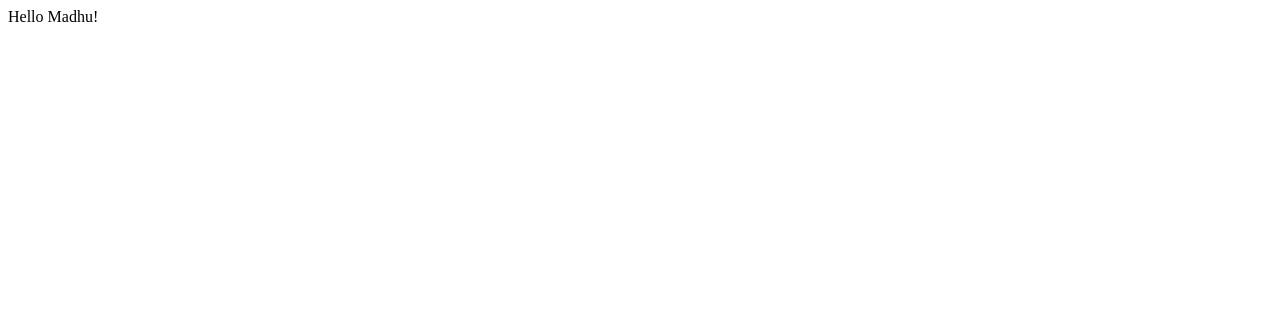
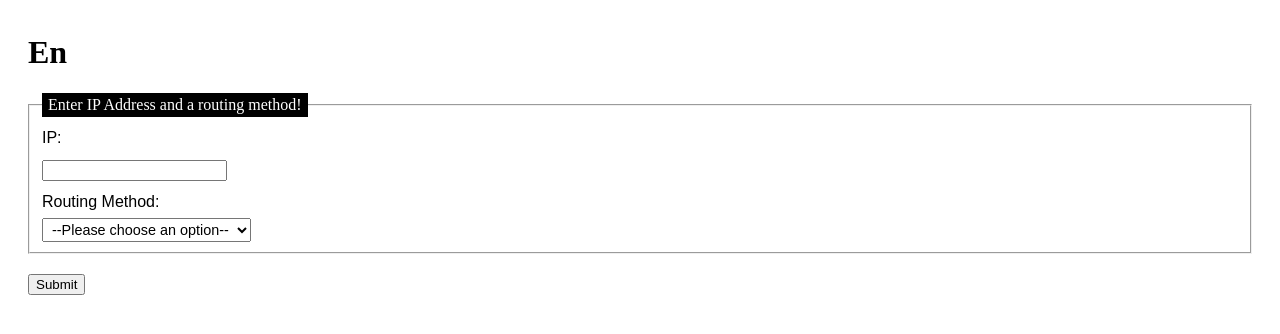
Before and after one commit to madhusriram/my-first-static-web-app, a React (Create React App) app: page / in a window 1280 px wide. Shown: the top 334 px of the page. Built offline with nearby package versions, Linux system fonts and the light colour scheme; the HTML template or start-up script is replaced by a standard one.

Commit message:
UI changes

```diff
--- a/src/App.js
+++ b/src/App.js
@@ -1,8 +1,25 @@
 import React from 'react';
 
 function App() {
-  const value = 'Madhu';
-  return <div>Hello {value}!</div>;
+  return (
+    <div className="wrapper">
+    <h1>En</h1>
+    <form>
+      <fieldset>
+        <legend> Enter IP Address and a routing method!</legend>
+        <label for="ip">IP:</label>
+        <input type="text" id="ip" name="ip" required></input>
+        <label for="routingmethod-select">Routing Method: </label>
+        <select name="routingMethod" id="routing-method">
+          <option value="">--Please choose an option--</option>
+          <option value="geo">Geo</option>
+          <option value="default">Default(Perf)</option>
+        </select>
+      </fieldset>
+      <button class="buttonclass" type="button">Submit</button>
+    </form>
+    </div>
+  )
 }
 
 export default App;
--- a/src/index.css
+++ b/src/index.css
@@ -0,0 +1,60 @@
+.wrapper {
+    padding: 5px 20px;
+}
+
+.wrapper fieldset {
+    margin: 20px 0;
+}
+
+legend {
+    background-color: #000;
+    color: #fff;
+    padding: 3px 6px;
+}
+
+input {
+    margin: 0.4rem;
+}
+
+.styled {
+    border: 0;
+    line-height: 2.5;
+    padding: 0 20px;
+    font-size: 1rem;
+    text-align: center;
+    color: #fff;
+    text-shadow: 1px 1px 1px #000;
+    border-radius: 10px;
+    background-color: rgba(220, 0, 0, 1);
+    background-image: linear-gradient(to top left, rgba(0, 0, 0, 0.2), rgba(0, 0, 0, 0.2) 30%, rgba(0, 0, 0, 0));
+    box-shadow: inset 2px 2px 3px rgba(255, 255, 255, 0.6), inset -2px -2px 3px rgba(0, 0, 0, 0.6);
+}
+
+.styled:hover {
+    background-color: rgba(255, 0, 0, 1);
+}
+
+.styled:active {
+    box-shadow: inset -2px -2px 3px rgba(255, 255, 255, 0.6), inset 2px 2px 3px rgba(0, 0, 0, 0.6);
+}
+
+label {
+    display: block;
+    font: 1rem 'Fira Sans', sans-serif;
+}
+
+input,
+label {
+    margin: 0.4rem 0;
+}
+
+label {
+    font-family: sans-serif;
+    font-size: 1rem;
+    padding-right: 10px;
+}
+
+select {
+    font-size: 0.9rem;
+    padding: 2px 5px;
+}
```
